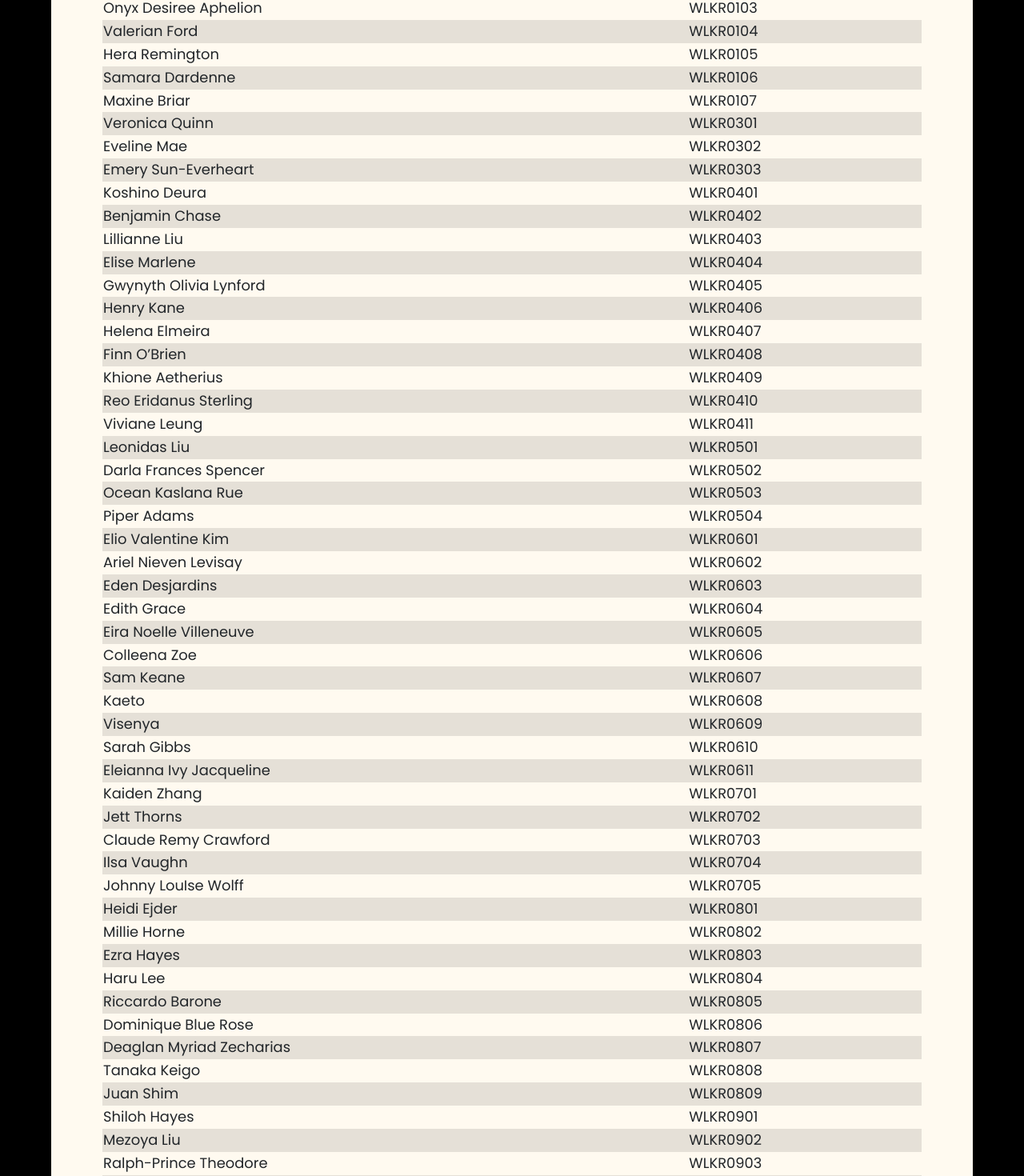
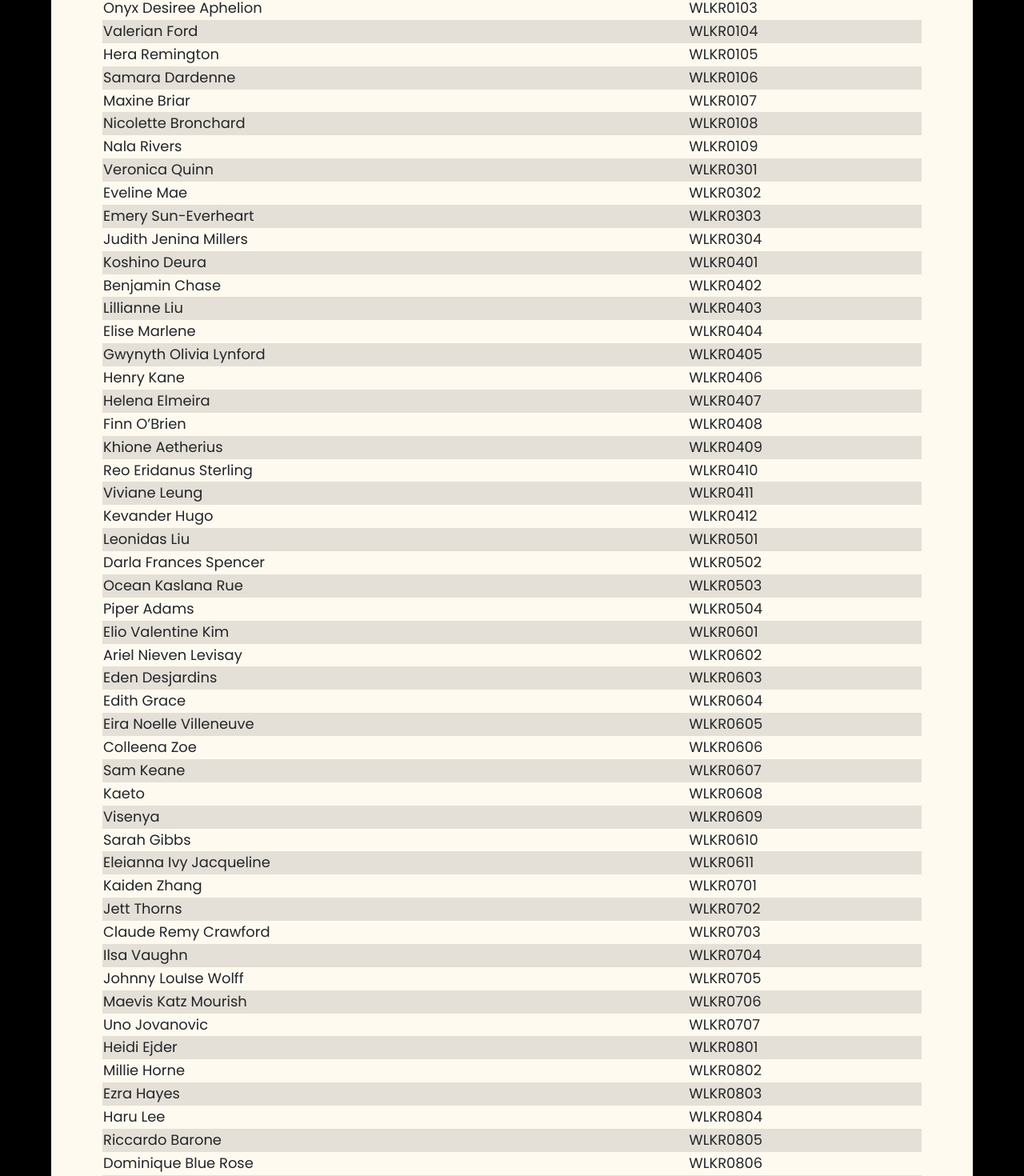
Before and after one commit to aetheryn/walker-archives, a React (Vite) app: page /members in a window 1280 px wide. Shown: the part 496-1966 px from the top of the page at 80% size. Built offline with nearby package versions, Linux system fonts and the light colour scheme.

Commit message:
Update data.js

```diff
--- a/src/helper/data.js
+++ b/src/helper/data.js
@@ -455,9 +455,12 @@ const members = [
   { id: "0105", name: "Hera Remington" },
   { id: "0106", name: "Samara Dardenne" },
   { id: "0107", name: "Maxine Briar" },
+  { id: "0108", name: "Nicolette Bronchard" },
+  { id: "0109", name: "Nala Rivers" },
   { id: "0301", name: "Veronica Quinn" },
   { id: "0302", name: "Eveline Mae" },
   { id: "0303", name: "Emery Sun-Everheart" },
+  { id: "0304", name: "Judith Jenina Millers" },
   { id: "0401", name: "Koshino Deura" },
   { id: "0402", name: "Benjamin Chase" },
   { id: "0403", name: "Lillianne Liu" },
@@ -469,6 +472,7 @@ const members = [
   { id: "0409", name: "Khione Aetherius" },
   { id: "0410", name: "Reo Eridanus Sterling" },
   { id: "0411", name: "Viviane Leung" },
+  { id: "0412", name: "Kevander Hugo" },
   { id: "0501", name: "Leonidas Liu" },
   { id: "0502", name: "Darla Frances Spencer" },
   { id: "0503", name: "Ocean Kaslana Rue" },
@@ -489,6 +493,8 @@ const members = [
   { id: "0703", name: "Claude Remy Crawford" },
   { id: "0704", name: "Ilsa Vaughn" },
   { id: "0705", name: "Johnny LouIse Wolff" },
+  { id: "0706", name: "Maevis Katz Mourish" },
+  { id: "0707", name: "Uno Jovanovic" },
   { id: "0801", name: "Heidi Ejder" },
   { id: "0802", name: "Millie Horne" },
   { id: "0803", name: "Ezra Hayes" },
```
